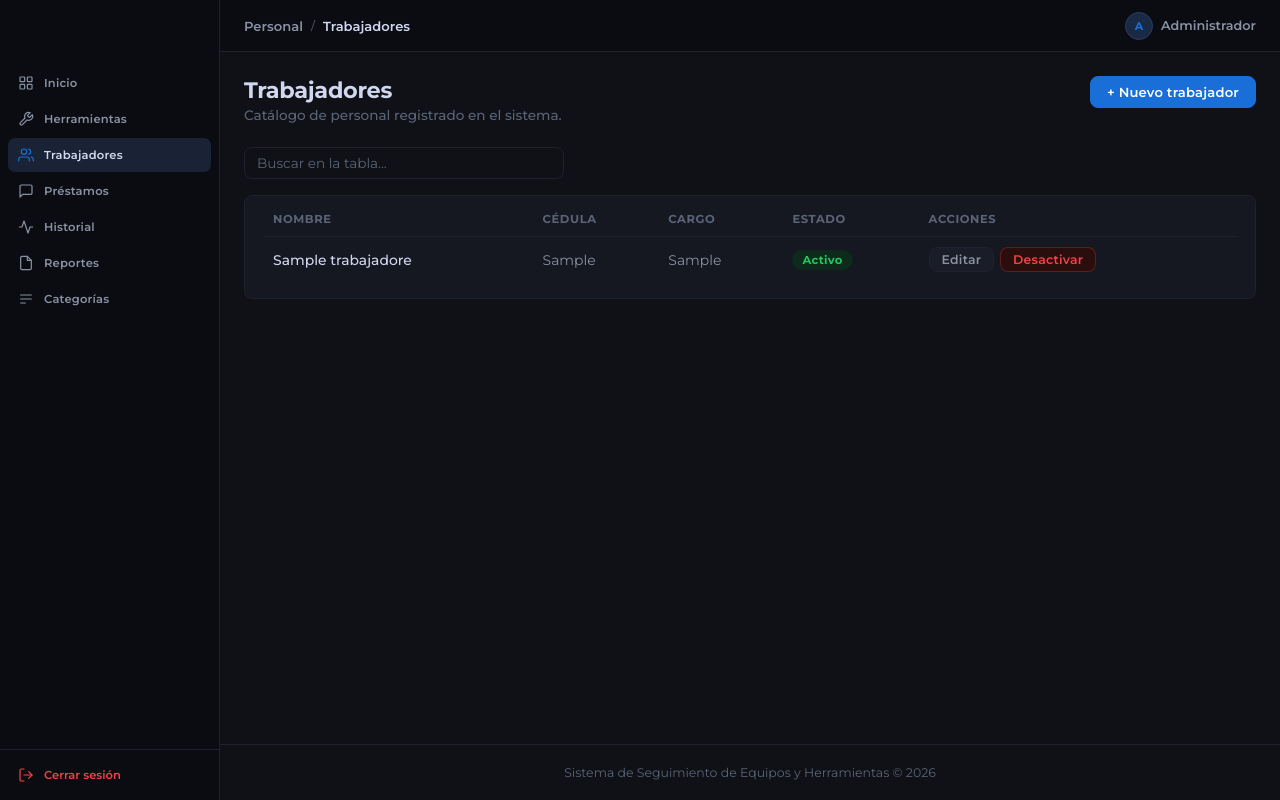
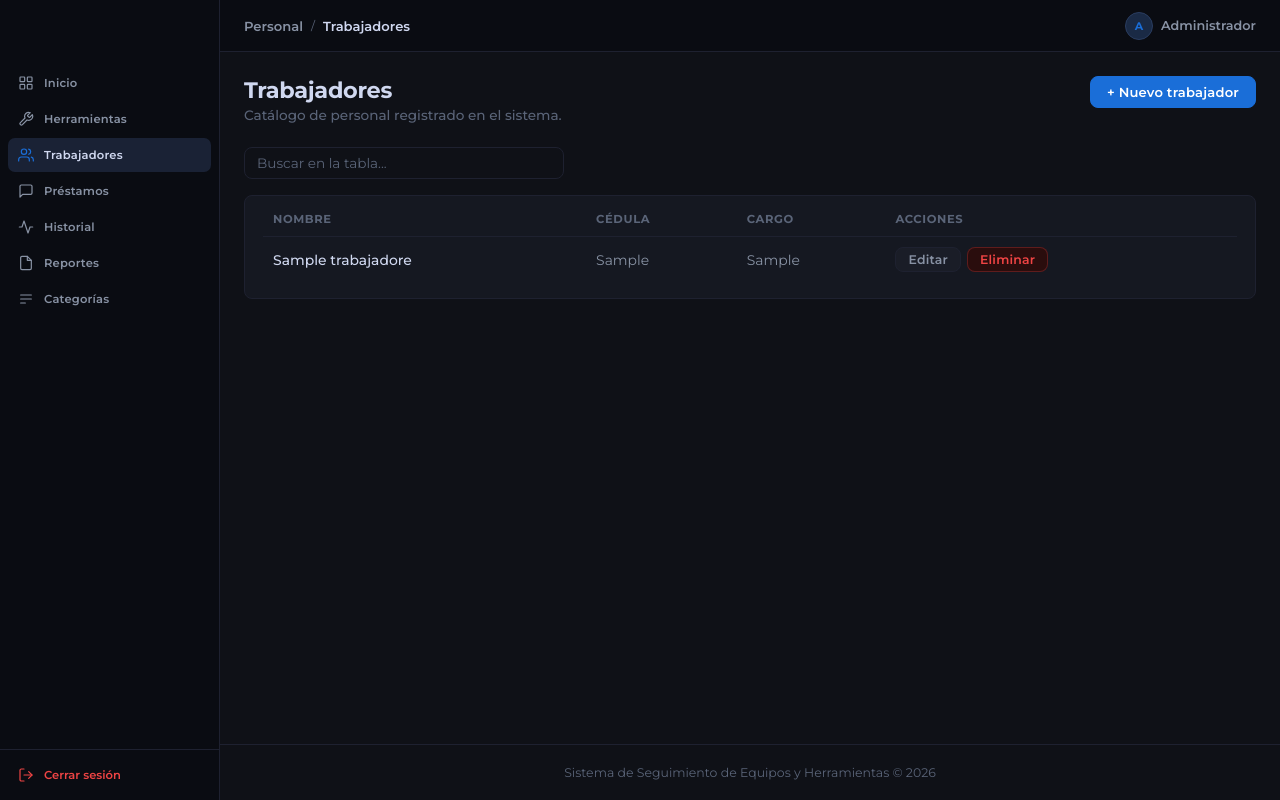
Before and after one commit to ch-devx/sistema-herramientas, a PHP site: page /modules/trabajadores/index.php in a window 1280 px wide. Run offline with PHP 8.4, Linux system fonts and the light colour scheme; a user stored in the database is signed in; tables that the repository leaves empty hold one stand-in row (values such as "Sample post").

Commit message:
fix(index.php): update interface for worker deletion

```diff
--- a/modules/trabajadores/index.php
+++ b/modules/trabajadores/index.php
@@ -7,7 +7,7 @@ require_once '../../includes/header.php';
 $db = getDB();
 
 $trabajadores = $db->query('
-    SELECT * FROM trabajadores ORDER BY activo DESC, nombre ASC
+    SELECT * FROM trabajadores ORDER BY nombre ASC
 ')->fetchAll();
 ?>
 
@@ -26,8 +26,12 @@ $trabajadores = $db->query('
 </div>
 <div id="sin-resultados">No se encontraron resultados para tu búsqueda.</div>
 
-<?php if (($_GET['error'] ?? '') === 'tiene_prestamo'): ?>
-    <div class="alert alert-error">No se puede desactivar un trabajador que tiene herramientas prestadas actualmente.</div>
+<?php if (($_GET['error'] ?? '') === 'tiene_prestamo_activo'): ?>
+    <div class="alert alert-error">No se puede eliminar un trabajador con préstamos activos. Registra la devolución primero.</div>
+<?php elseif (($_GET['error'] ?? '') === 'tiene_historial'): ?>
+    <div class="alert alert-error">No se puede eliminar este trabajador porque tiene préstamos registrados en el historial. Sus registros deben conservarse para trazabilidad.</div>
+<?php elseif (($_GET['msg'] ?? '') === 'eliminado_ok'): ?>
+    <div class="alert alert-success">Trabajador eliminado correctamente.</div>
 <?php endif; ?>
 
 <div class="section">
@@ -40,7 +44,6 @@ $trabajadores = $db->query('
                     <th>Nombre</th>
                     <th>Cédula</th>
                     <th>Cargo</th>
-                    <th>Estado</th>
                     <th>Acciones</th>
                 </tr>
             </thead>
@@ -50,18 +53,11 @@ $trabajadores = $db->query('
                     <td><?= htmlspecialchars($t['nombre']) ?></td>
                     <td><?= htmlspecialchars($t['cedula']) ?></td>
                     <td><?= htmlspecialchars($t['cargo'] ?? '—') ?></td>
-                    <td>
-                        <?php if ($t['activo']): ?>
-                            <span class="badge badge-green">Activo</span>
-                        <?php else: ?>
-                            <span class="badge badge-gray">Inactivo</span>
-                        <?php endif; ?>
-                    </td>
                     <td class="actions">
-                        <a href="/sistema-herramientas/modules/trabajadores/editar.php?id=<?= $t['id'] ?>" class="btn btn-secondary btn-sm">Editar</a>
-                        <a href="/sistema-herramientas/modules/trabajadores/toggle.php?id=<?= $t['id'] ?>" class="btn btn-sm <?= $t['activo'] ? 'btn-danger' : 'btn-success' ?> confirm-delete">
-                            <?= $t['activo'] ? 'Desactivar' : 'Activar' ?>
-                        </a>
+                        <a href="/sistema-herramientas/modules/trabajadores/editar.php?id=<?= $t['id'] ?>"
+                           class="btn btn-secondary btn-sm">Editar</a>
+                        <a href="/sistema-herramientas/modules/trabajadores/eliminar.php?id=<?= $t['id'] ?>"
+                           class="btn btn-danger btn-sm confirm-delete">Eliminar</a>
                     </td>
                 </tr>
                 <?php endforeach; ?>
```
